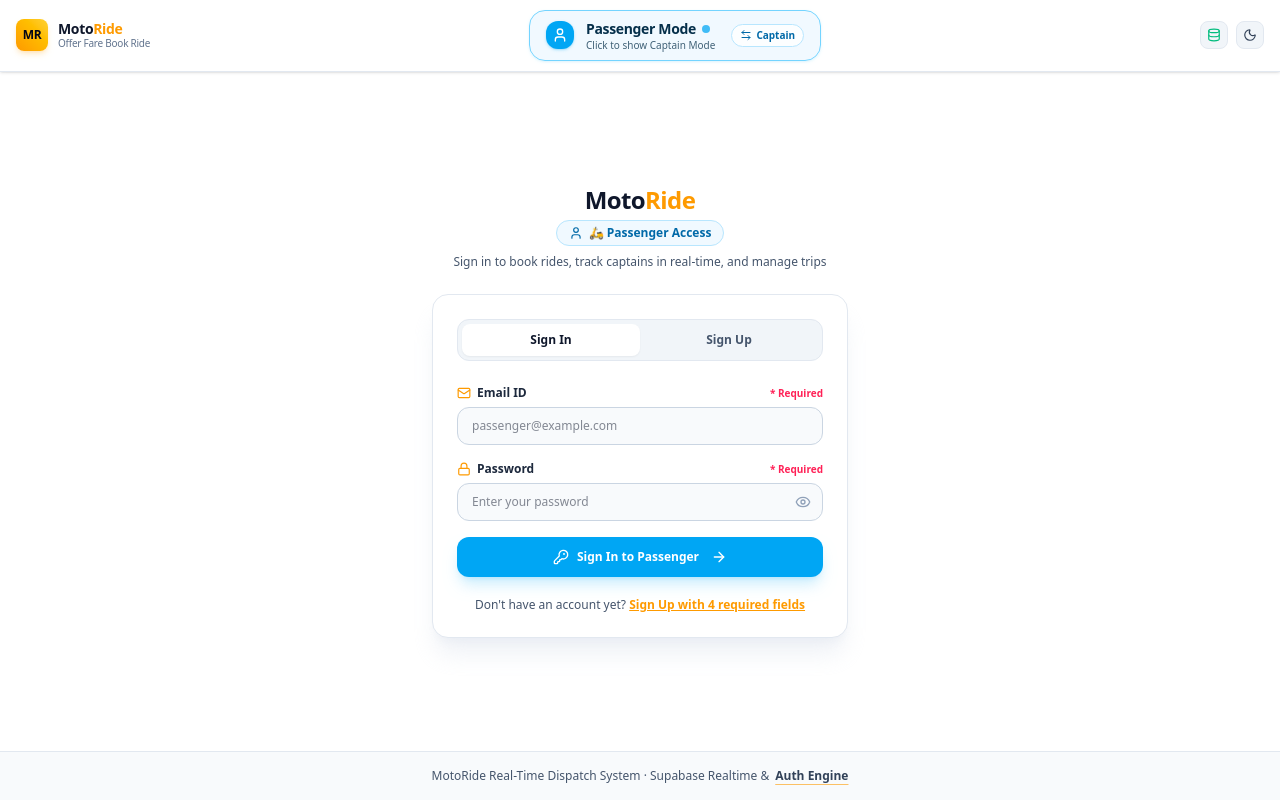
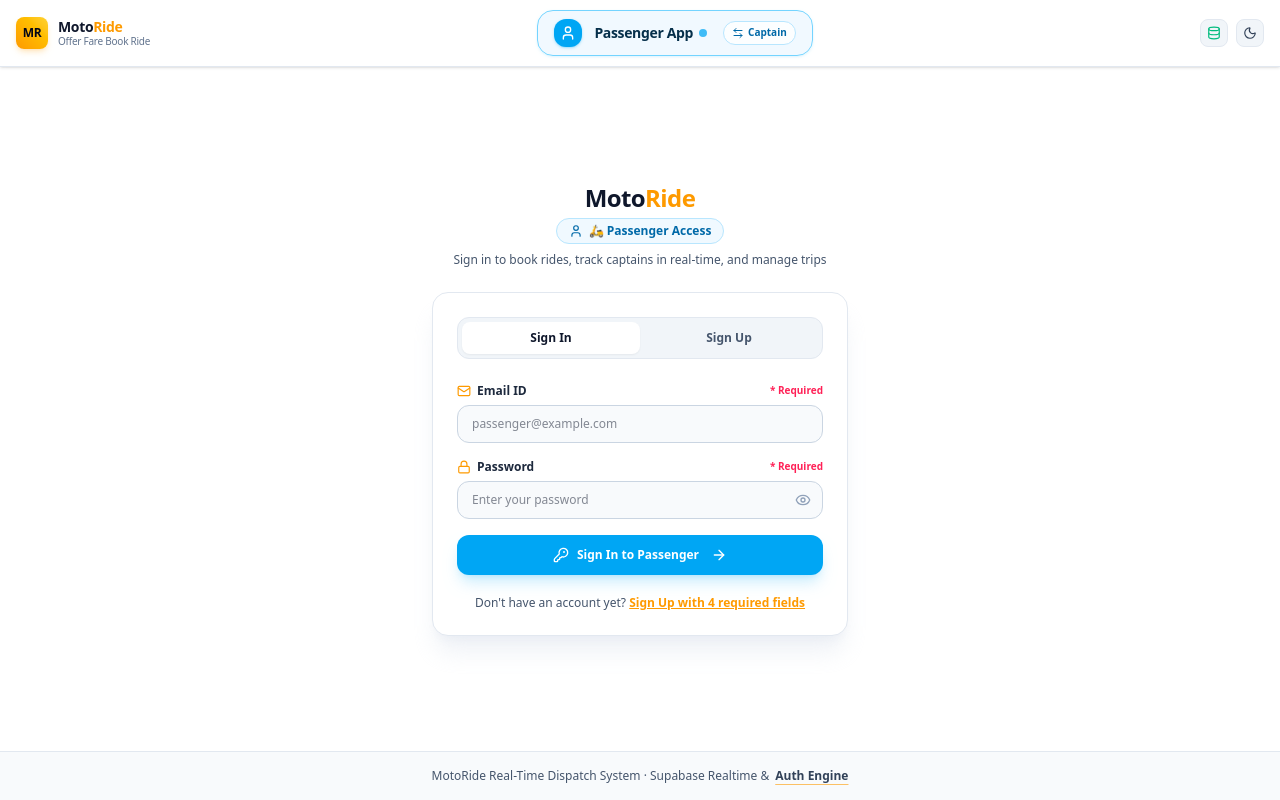
Before and after one commit to webmasterglad-wq/citymotoride, a React (Vite) app: page / in a window 1280 px wide. Built offline with nearby package versions, Linux system fonts and the light colour scheme; no server answers; the database is empty.

Commit message:
ui: update app mode switcher labels
Update terminology in the view switcher to distinguish between the "Passenger App" and "Captain App" for better consistency.

```diff
--- a/src/components/ConnectionStatusBanner.tsx
+++ b/src/components/ConnectionStatusBanner.tsx
@@ -180,13 +180,13 @@ export const ConnectionStatusBanner: React.FC<ConnectionStatusBannerProps> = ({
           </div>
         </div>
 
-        {/* Top Center: Clickable Tab Switch Button (First "Passenger Mode", on click shows "Captain Mode") */}
+        {/* Top Center: Clickable Tab Switch Button (Shows "Passenger App" or "Captain App") */}
         <div className="w-full md:w-auto order-3 md:order-2 flex-1 flex justify-center items-center py-0.5">
           <button
             id="tab-switch-btn"
             type="button"
             onClick={() => onChangeView(activeView === 'passenger' ? 'captain' : 'passenger')}
-            title={activeView === 'passenger' ? 'Click to switch to Captain Mode' : 'Click to switch to Passenger Mode'}
+            title={activeView === 'passenger' ? 'Switch to Captain App' : 'Switch to Passenger App'}
             className={`group relative inline-flex items-center gap-3 px-4 py-2 rounded-2xl border text-xs font-bold transition-all duration-200 shadow-sm hover:shadow-md cursor-pointer select-none active:scale-[0.97] ${
               activeView === 'passenger'
                 ? isLight
@@ -212,19 +212,14 @@ export const ConnectionStatusBanner: React.FC<ConnectionStatusBannerProps> = ({
               )}
             </div>
 
-            {/* Main Label: "Passenger Mode" or "Captain Mode" */}
-            <div className="flex flex-col items-start text-left leading-tight">
-              <div className="text-sm font-black tracking-tight flex items-center gap-1.5">
-                <span>{activeView === 'passenger' ? 'Passenger Mode' : 'Captain Mode'}</span>
-                <span
-                  className={`w-2 h-2 rounded-full ${
-                    activeView === 'passenger' ? 'bg-sky-500' : 'bg-emerald-500'
-                  } animate-pulse`}
-                />
-              </div>
-              <span className="text-[10px] font-medium opacity-75 group-hover:opacity-100 transition-opacity">
-                {activeView === 'passenger' ? 'Click to show Captain Mode' : 'Click to show Passenger Mode'}
-              </span>
+            {/* Main Label: "Passenger App" or "Captain App" */}
+            <div className="flex items-center gap-1.5 text-sm font-black tracking-tight">
+              <span>{activeView === 'passenger' ? 'Passenger App' : 'Captain App'}</span>
+              <span
+                className={`w-2 h-2 rounded-full ${
+                  activeView === 'passenger' ? 'bg-sky-500' : 'bg-emerald-500'
+                } animate-pulse`}
+              />
             </div>
 
             {/* Clickable switch pill */}
```
